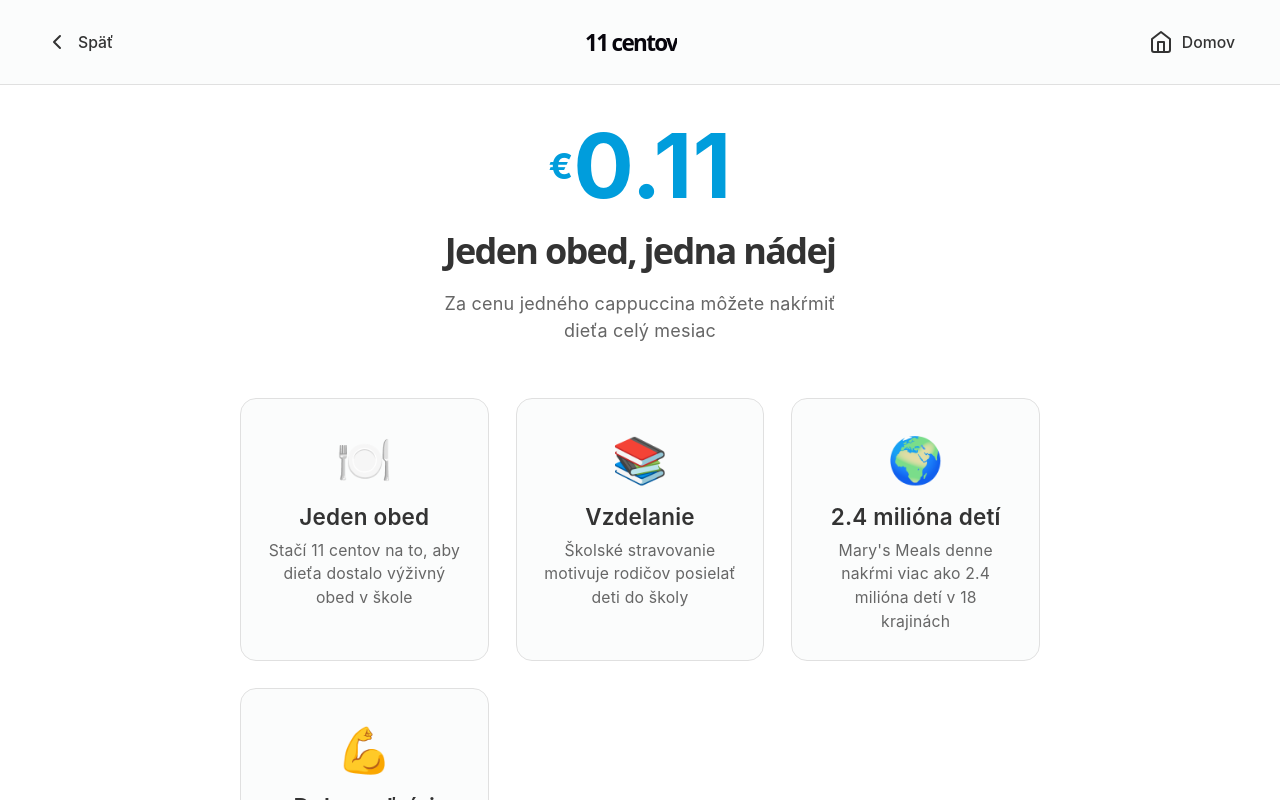
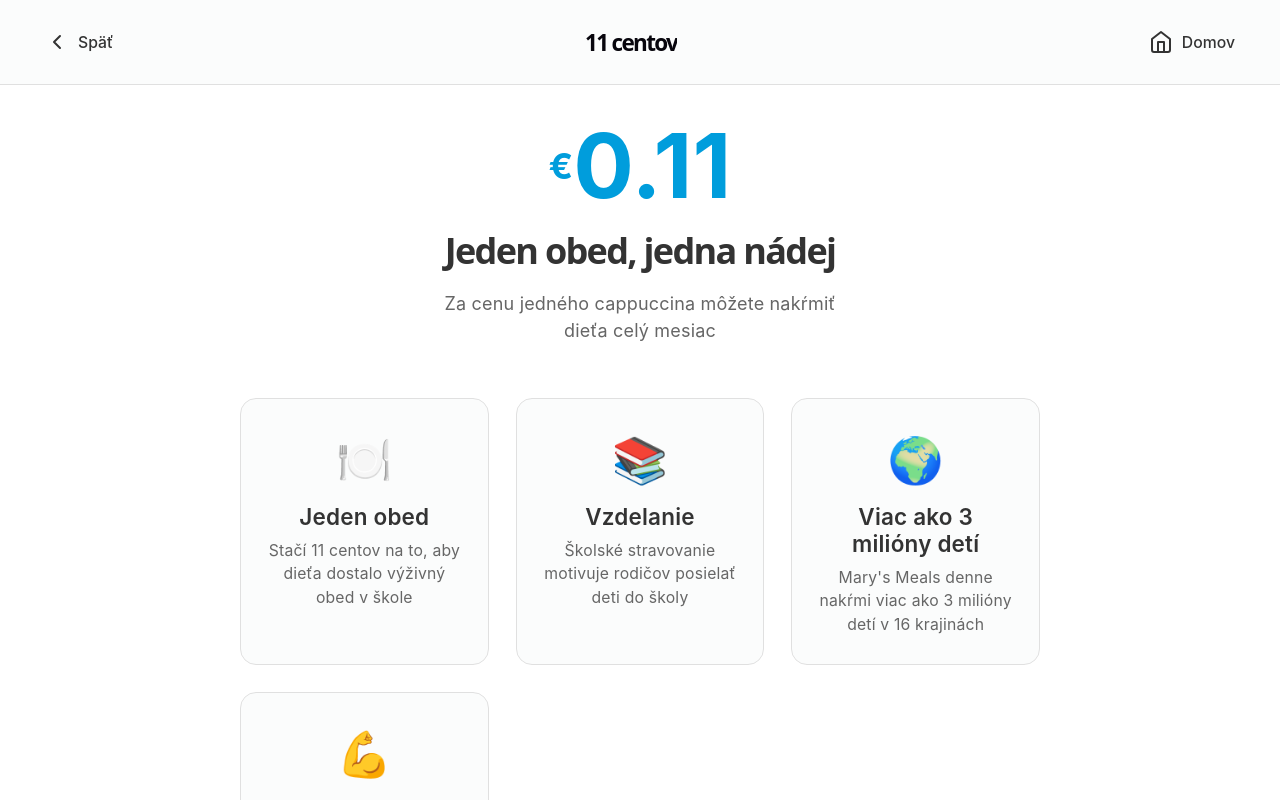
Before and after one commit to majekf/marys_meals_pwa, a React (Vite) app: page /adults/eleven-cents in a window 1280 px wide. Built offline with nearby package versions, Linux system fonts and the light colour scheme.

Commit message:
chore: text

```diff
--- a/src/screens/ElevenCents/ElevenCents.tsx
+++ b/src/screens/ElevenCents/ElevenCents.tsx
@@ -16,8 +16,8 @@ const FACTS = [
   },
   {
     icon: '🌍',
-    title: '2.4 milióna detí',
-    description: 'Mary\'s Meals denne nakŕmi viac ako 2.4 milióna detí v 18 krajinách',
+    title: 'Viac ako 3 milióny detí',
+    description: 'Mary\'s Meals denne nakŕmi viac ako 3 milióny detí v 16 krajinách',
   },
   {
     icon: '💪',
```
